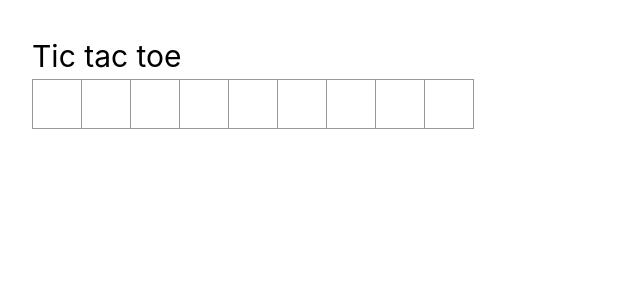
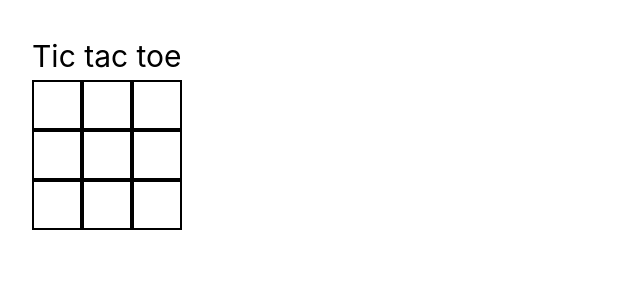
Before and after one commit to thecodebreaker1990/tic-tac-toe, a Vue app: page / in a window 1280 px wide. Shown: the top 300 px of the page, without its empty margins (0-640 px from the left). Built offline with nearby package versions, Linux system fonts and the light colour scheme.

Commit message:
chore: refactor board design using grid and set player move for X and O

```diff
--- a/src/components/Board.vue
+++ b/src/components/Board.vue
@@ -3,30 +3,36 @@ import { ref } from 'vue'
 import Square from './Square.vue'
 
 const squares = ref(Array(9).fill(null))
+const xIsNext = ref(true)
 
 function setSquares(index) {
+  if (squares.value[index]) return
+
   let clonedSquares = squares.value.slice()
-  clonedSquares[index] = 'X'
+  clonedSquares[index] = xIsNext.value ? 'X' : 'O'
   squares.value = clonedSquares
+  setXIsNext(!xIsNext.value)
+}
+
+function setXIsNext(value) {
+  xIsNext.value = value
 }
 </script>
 
 <template>
   <div class="board">
-    <div class="board-row">
-      <Square :value="squares[0]" @on-click-square="setSquares(0)" />
-      <Square :value="squares[1]" @on-click-square="setSquares(1)" />
-      <Square :value="squares[2]" @on-click-square="setSquares(2)" />
-    </div>
-    <div class="board-row">
-      <Square :value="squares[3]" @on-click-square="setSquares(3)" />
-      <Square :value="squares[4]" @on-click-square="setSquares(4)" />
-      <Square :value="squares[5]" @on-click-square="setSquares(5)" />
-    </div>
-    <div class="board-row">
-      <Square :value="squares[6]" @on-click-square="setSquares(6)" />
-      <Square :value="squares[7]" @on-click-square="setSquares(7)" />
-      <Square :value="squares[8]" @on-click-square="setSquares(8)" />
-    </div>
+    <Square v-for="i in 9" :key="i" :value="squares[i]" @on-click-square="setSquares(i)" />
   </div>
 </template>
+
+<style scoped>
+.board {
+  display: grid;
+  grid-template-columns: repeat(3, 1fr);
+  grid-template-rows: repeat(3, 1fr);
+  justify-items: center;
+  align-items: center;
+  width: 150px;
+  height: 150px;
+}
+</style>
--- a/src/components/Square.vue
+++ b/src/components/Square.vue
@@ -13,16 +13,26 @@ const emit = defineEmits(['on-click-square'])
 </template>
 
 <style scoped>
+/* Define the square */
 .square {
+  background-color: #ffffff;
+  width: 50px;
   height: 50px;
-  width: 50px;
-  float: left;
-  border: solid 1px #999;
-  background-color: #fff;
+  border: 2px solid #000000;
   font-size: 24px;
   font-weight: bold;
-  padding: 0;
   text-align: center;
-  margin: -1px -1px 0 0;
+  line-height: 50px;
+  cursor: pointer;
+}
+
+/* Define the hover effect */
+.square:hover {
+  background-color: #eeeeee;
+}
+
+/* Define the active state */
+.square.active {
+  background-color: #cccccc;
 }
 </style>
```
